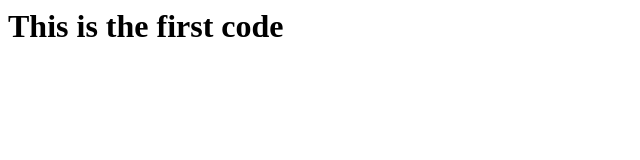
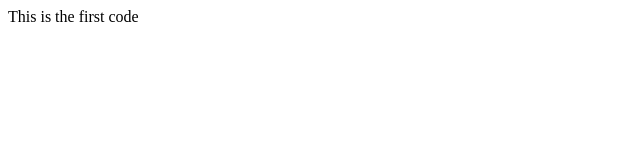
Before and after one commit to manishmani56285/mohan, a plain HTML site: page index.html in a window 1280 px wide. Shown: the whole page, without its empty margins (0-640 px from the left). Drawn offline with Linux system fonts and the light colour scheme.

Commit message:
Test Commit

```diff
--- a/index.html
+++ b/index.html
@@ -1 +1,2 @@
-<h1>This is the first code</h1>
+<h1`>This is the first code</h1>
+<br></br>
```
